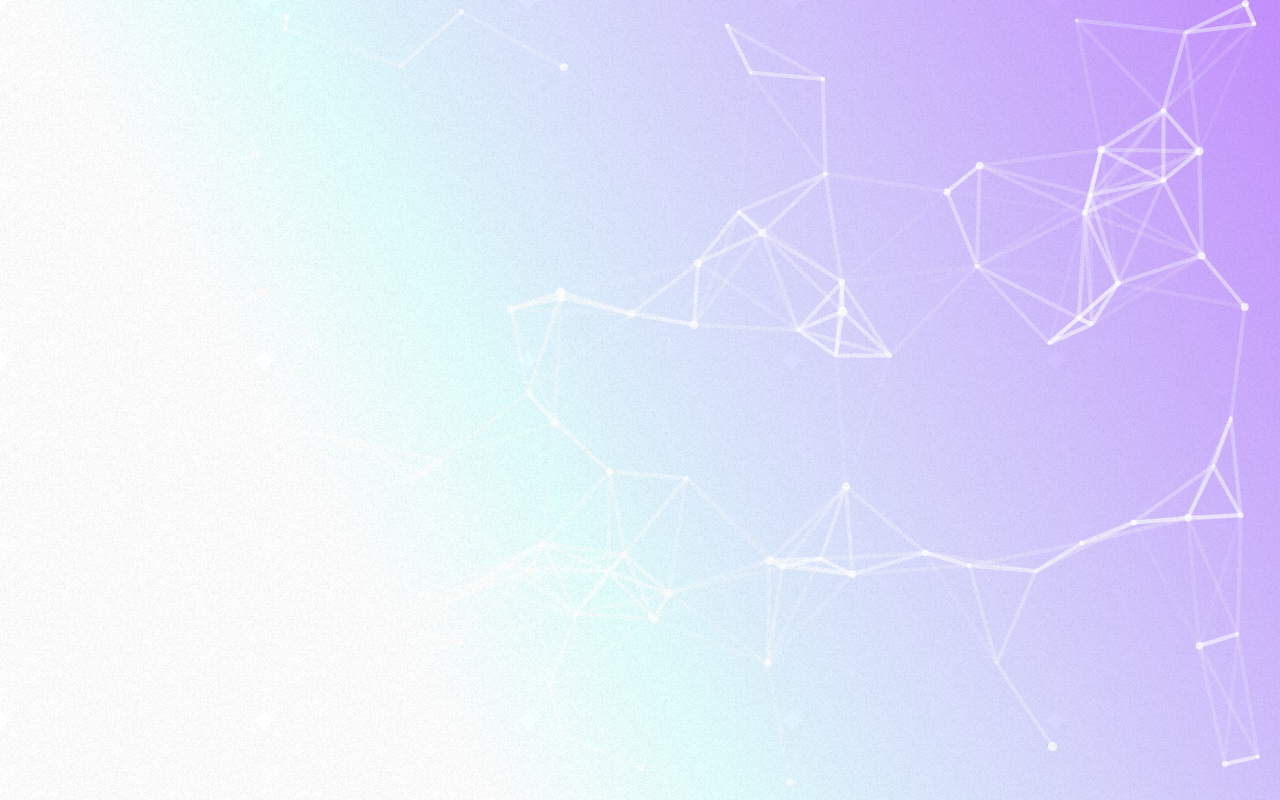
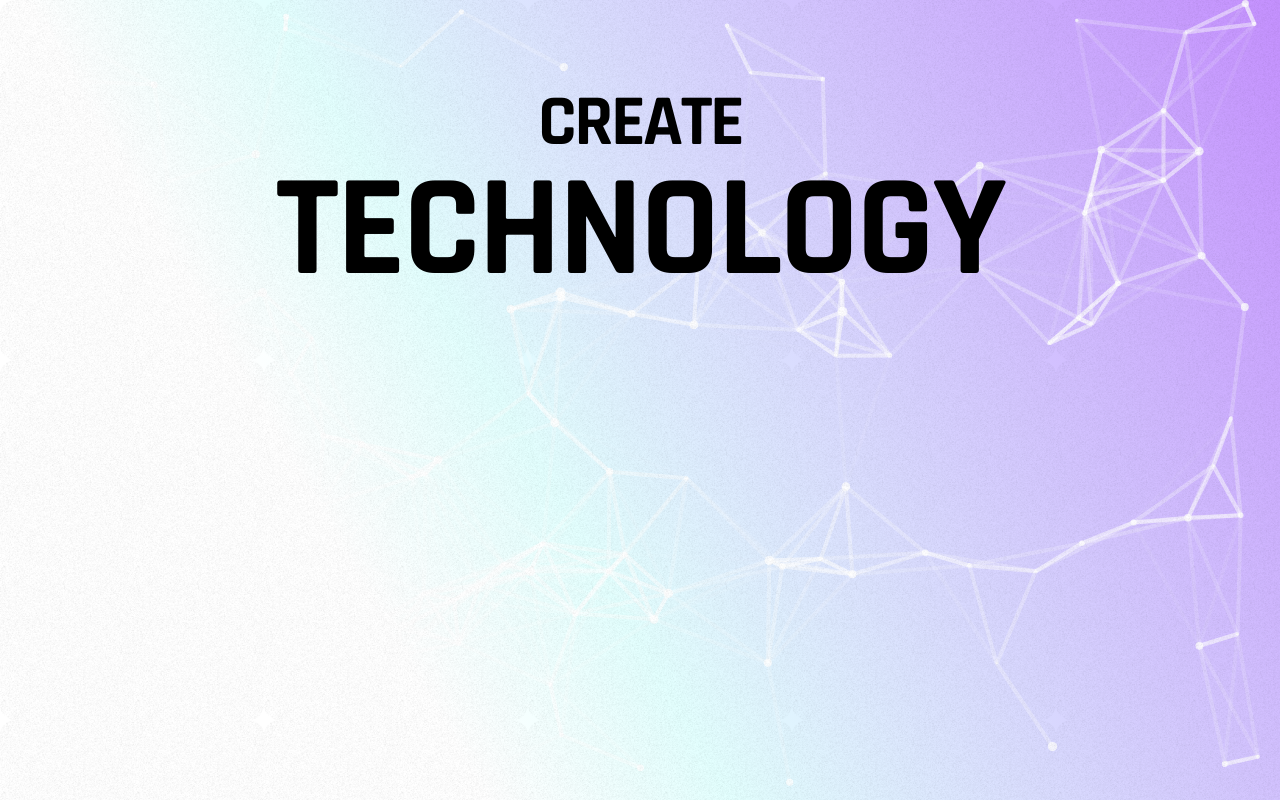
Before and after one commit to williamroberttv/kolabs, a React (Create React App) app: page / in a window 1280 px wide. Built offline with nearby package versions, Linux system fonts and the light colour scheme.

Commit message:
feat: add Title component to homepage

```diff
--- a/src/pages/Home/index.tsx
+++ b/src/pages/Home/index.tsx
@@ -1,6 +1,7 @@
 import { ISourceOptions } from 'react-tsparticles';
 import { Container, Content, Texture } from './styles';
 import textureImg from '../../assets/texture.png';
+import Title from '../../components/Title';
 
 export default function Home() {
   const particlesOptions: ISourceOptions = {
@@ -81,7 +82,9 @@ export default function Home() {
         options={particlesOptions}
       />
       <Texture imageUrl={textureImg} />
-      <Content />
+      <Content>
+        <Title />
+      </Content>
 
     </>
   );
```
